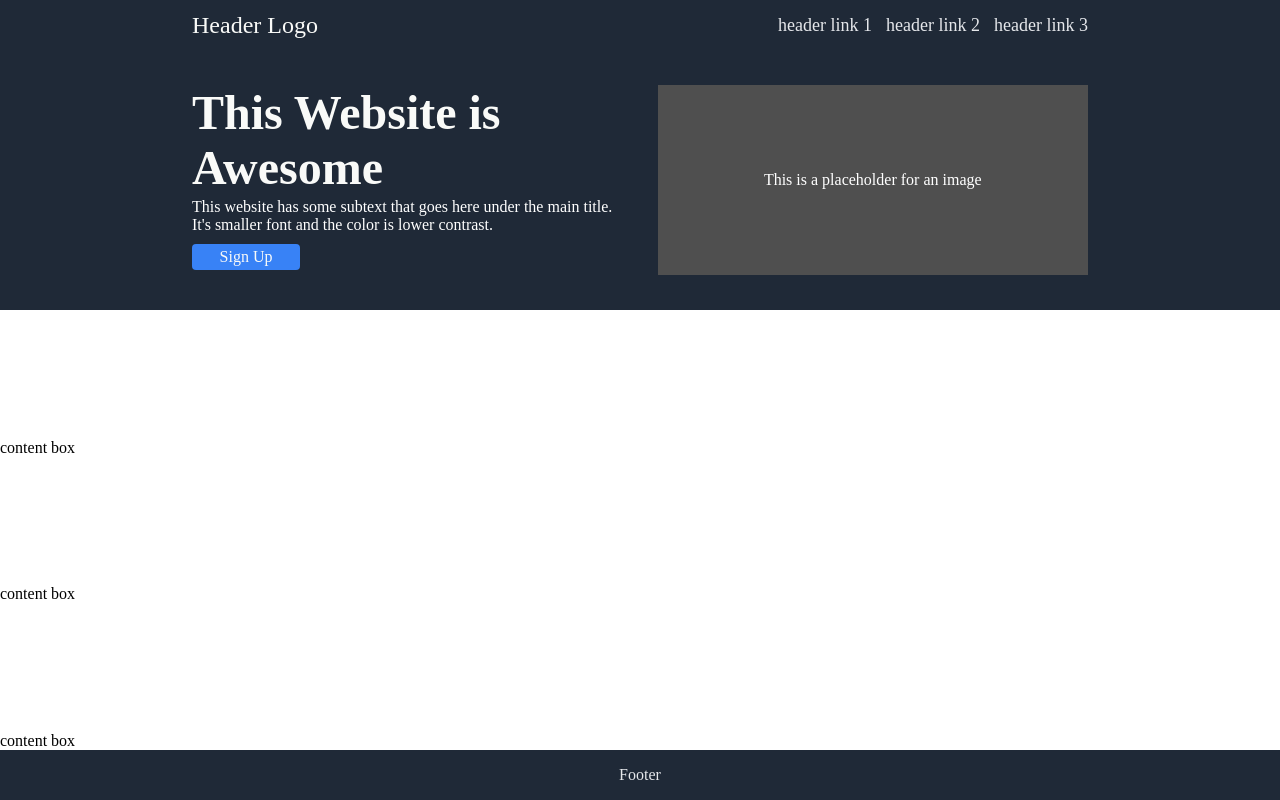
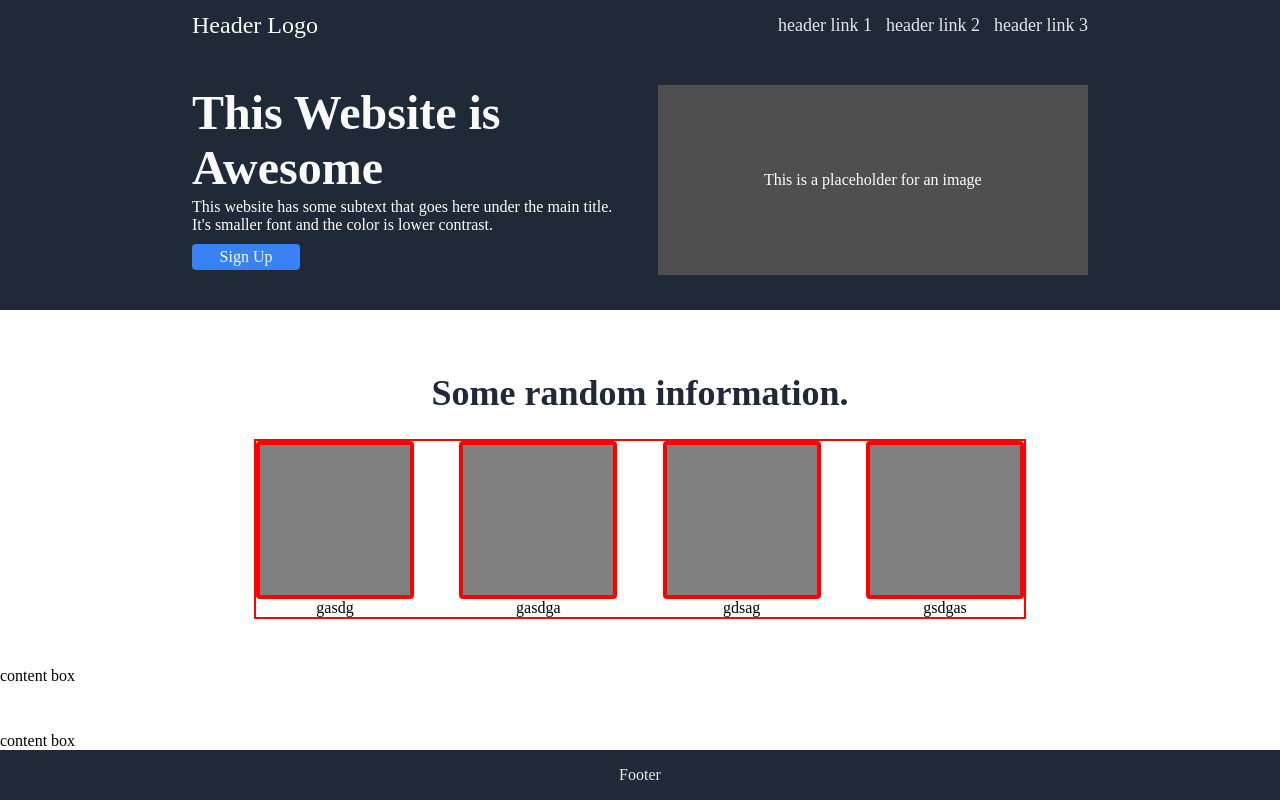
Before and after one commit to austindevelops/foundations-landing-page, a plain HTML site: page index.html in a window 1280 px wide. Drawn offline with Linux system fonts and the light colour scheme.

Commit message:
Add second row styling
need to look at column height stretching

```diff
--- a/index.html
+++ b/index.html
@@ -27,7 +27,7 @@
     <div class="content-container">
         <!-- top container -->
         <div class="top-content">
-            <div class="center">
+            <div class="topcenter">
                 <div class="topbox">
                     <h2>This Website is Awesome</h2>
                     <p>This website has some subtext that goes here under the main title. It's smaller font and the color is lower contrast.</p>
@@ -41,7 +41,15 @@
             </div>
         </div>
 
-        <div class="cont2">content box</div>
+        <div class="second-row">
+            <div><h3>Some random information.</h3></div>
+            <div id="boxcontainer">
+                <div><div class="imgbox"></div><p>gasdg</p></div>
+                <div><div class="imgbox"></div><p>gasdga</p></div>
+                <div><div class="imgbox"></div><p>gdsag</p></div>
+                <div><div class="imgbox"></div><p>gsdgas</p></div>
+            </div>
+        </div>
 
         <div class="cont3">content box</div>
 
--- a/style.css
+++ b/style.css
@@ -26,7 +26,6 @@ li {
     display: inline;
 }
 
-
 a:link, a:visited {
     color: #e5e7eb;
     font-size: 18px;
@@ -46,7 +45,7 @@ a:link, a:visited {
     flex-grow: 1;
     width: 100%;
 }
-
+/* footer/header stuff */
 
 .footer, .header {
     display: flex;
@@ -59,13 +58,18 @@ a:link, a:visited {
     height: 50px;
 }
 
+#headertext {
+    color: #f9faf8;
+    font-size: 24px;
+}
+
 .nav {
     justify-content: space-between;
     display: flex;
     width: 70%;
     align-items: center;
 }
-
+/* top container content */
 .top-content {
     display: flex;
     background-color: #1f2937;
@@ -75,7 +79,7 @@ a:link, a:visited {
     justify-content: center;
 }
 
-.center {
+.topcenter {
     gap: 35px;
     margin: 35px 0px;
     display: flex;
@@ -88,17 +92,6 @@ a:link, a:visited {
     flex-direction: column;
 }
 
-#placeholderimg {
-    background-color: rgb(79, 79, 79);
-    justify-content: center;
-    align-items: center;
-}
-
-#headertext {
-    color: #f9faf8;
-    font-size: 24px;
-}
-
 #button {
     border-radius: 4px;
     background-color: #3882F6;
@@ -108,3 +101,44 @@ a:link, a:visited {
     padding: 4px;
     margin: 10px 5px 5px 0px;
  }
+
+#placeholderimg {
+    background-color: rgb(79, 79, 79);
+    justify-content: center;
+    align-items: center;
+}
+
+/* 2nd content container */
+#boxcontainer {
+    display: flex;
+    gap: 10px;
+    border: red solid 2px;
+    width: 60%;
+    justify-content: space-between;
+}
+
+h3 {
+    color: #1f2937;
+    font-size: 36px;
+    font-weight: 900;
+    margin: 15px 0px;
+}
+
+.second-row {
+    background-color: white;
+    display: flex;
+    flex-direction: column;
+    width: 100%;
+    align-items: center;
+    justify-content: space-between;
+    gap: 10px;
+    text-align: center;
+}
+
+.imgbox {
+    width: 150px;
+    height: 150px;
+    background-color: grey;
+    border-radius: 4px;
+    border: solid red 4px;
+}
```
